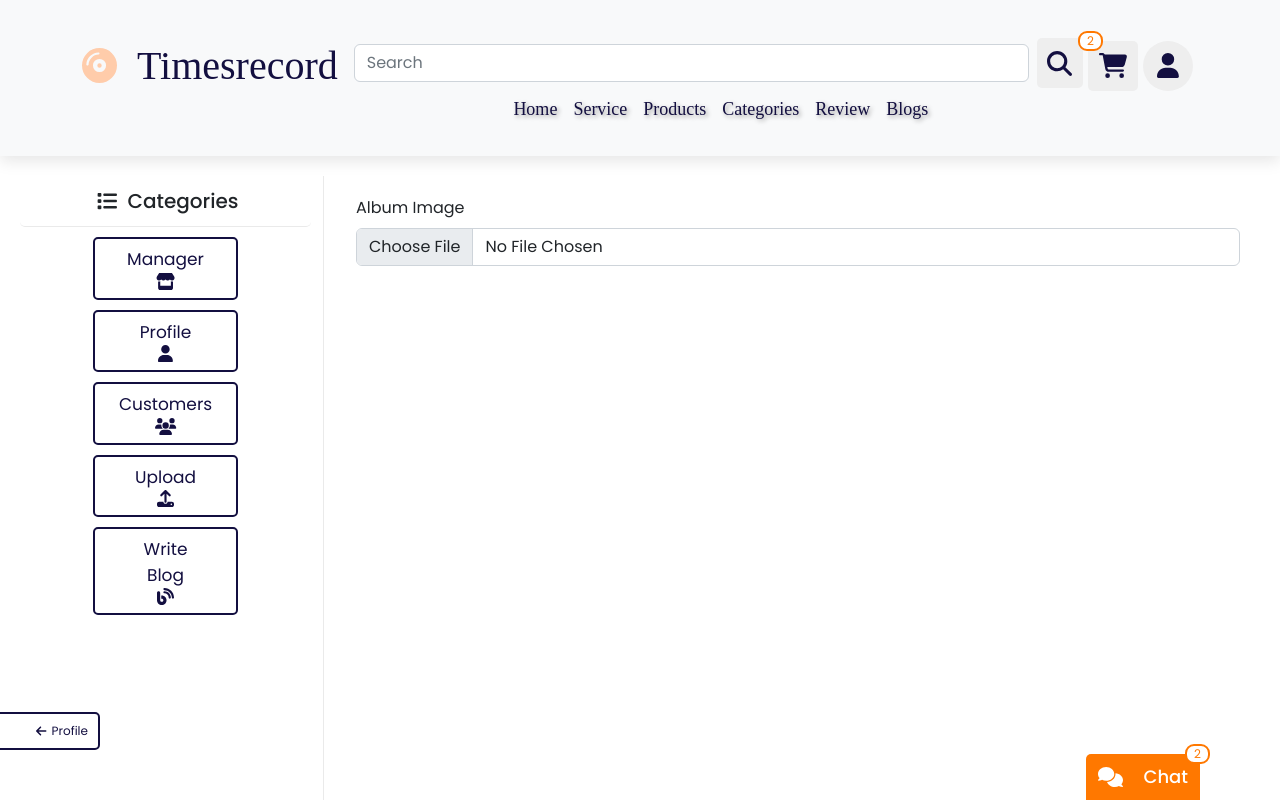
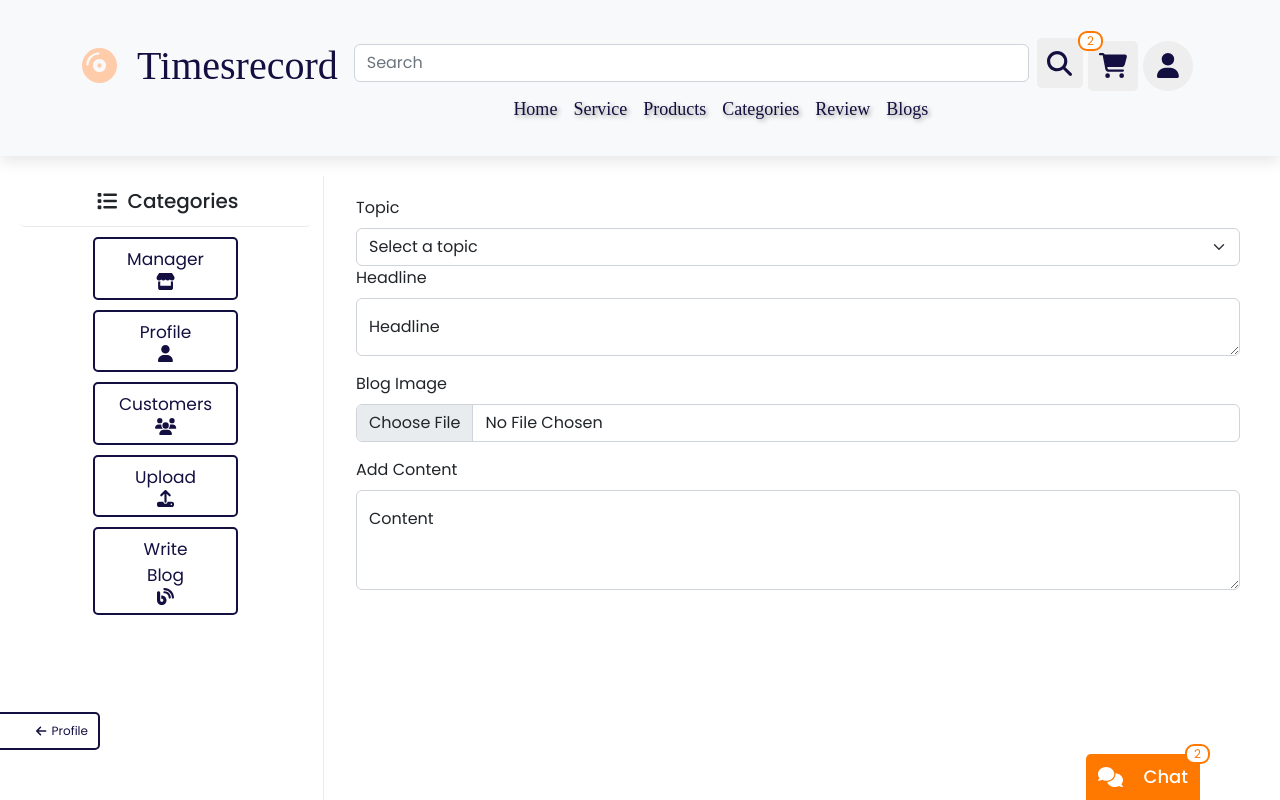
Before and after one commit to trivankute/CuaHangThoiDai, a React (Create React App) app in the folder frontend/: page /user/writeBlog in a window 1280 px wide. Shown: the top 800 px of the page. Built offline with nearby package versions, Linux system fonts and the light colour scheme; a web font is replaced by a local one.

Commit message:
write_blog

```diff
--- a/frontend/src/pages/WriteBlog/WriteBlog.tsx
+++ b/frontend/src/pages/WriteBlog/WriteBlog.tsx
@@ -2,15 +2,34 @@ import { memo, useState } from 'react'
 
 import styles from './WriteBlog.module.css'
 
-import {Form} from 'react-bootstrap'
+import { Form } from 'react-bootstrap'
+import FloatingLabel from 'react-bootstrap/FloatingLabel';
 
 function WriteBlog() {
-    const [albumImage, setAlbumImage] = useState({file:"", img:""});
+  const [albumImage, setAlbumImage] = useState({ file: "", img: "" });
   return (
     <>
+
+
       <div className={styles.container}>
+        <Form.Label>Topic</Form.Label>
+        <Form.Select aria-label="Default select example">
+          <option>Select a topic</option>
+          <option value="1">New Music</option>
+          <option value="2">Award</option>
+          <option value="3">Artist</option>
+    </Form.Select>
+        <Form.Label>Headline</Form.Label>
+        <FloatingLabel
+          controlId="floatingTextarea"
+          label="Headline"
+          className="mb-3"
+        >
+          <Form.Control as="textarea" placeholder="Leave a comment here" />
+        </FloatingLabel>
         <Form.Group className="position-relative mb-3">
-                    <Form.Label>Album Image</Form.Label>
+
+          <Form.Label>Blog Image</Form.Label>
           <Form.Control
             type="file"
             required
@@ -18,7 +37,17 @@ function WriteBlog() {
             // @ts-ignore
             onChange={(e) => { setAlbumImage(() => ({ files: e.target.files, img: URL.createObjectURL(e.target.files[0]) })) }}
           />
+
         </Form.Group>
+<Form.Label>Add content</Form.Label>
+        <FloatingLabel controlId="floatingTextarea2" label="content">
+
+          <Form.Control
+            as="textarea"
+            placeholder="Content"
+            style={{ height: '100px' }}
+          />
+        </FloatingLabel>
 
       </div>
     </>
```
Lines whose indentation alone changed are shown as unchanged.
